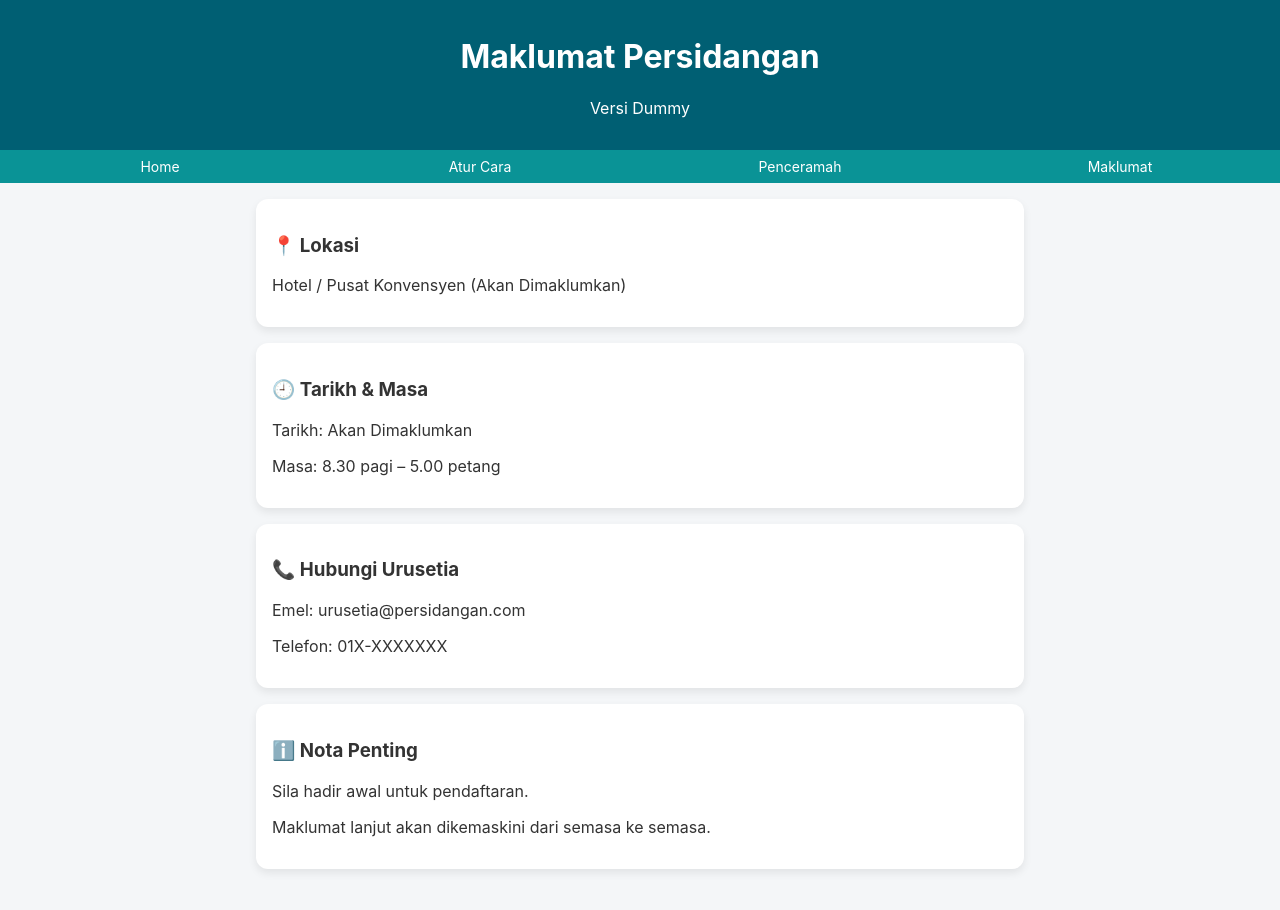
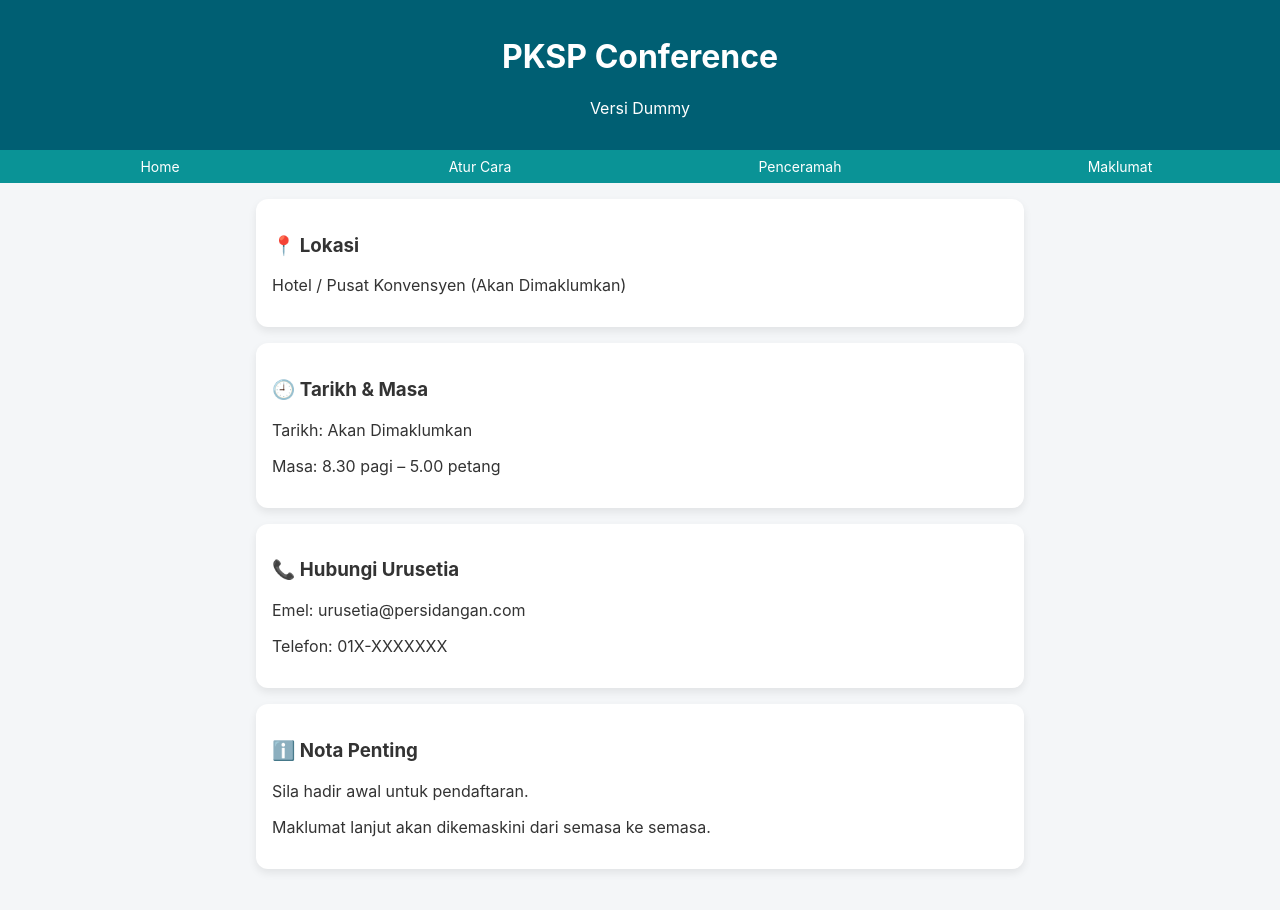
Before and after one commit to Hafiz-pksp/PERSIDANGAN-PEGAWAI-KERJA-SOSIAL-PERUBATAN-MALAYSIA, a plain HTML site: page info.html in a window 1280 px wide. Drawn offline with Linux system fonts and the light colour scheme.

Commit message:
Update info.html

```diff
--- a/info.html
+++ b/info.html
@@ -9,7 +9,7 @@
 <body>
 
 <header>
-  <h1>Maklumat Persidangan</h1>
+  <h1>PKSP Conference</h1>
   <p>Versi Dummy</p>
 </header>
 
```
